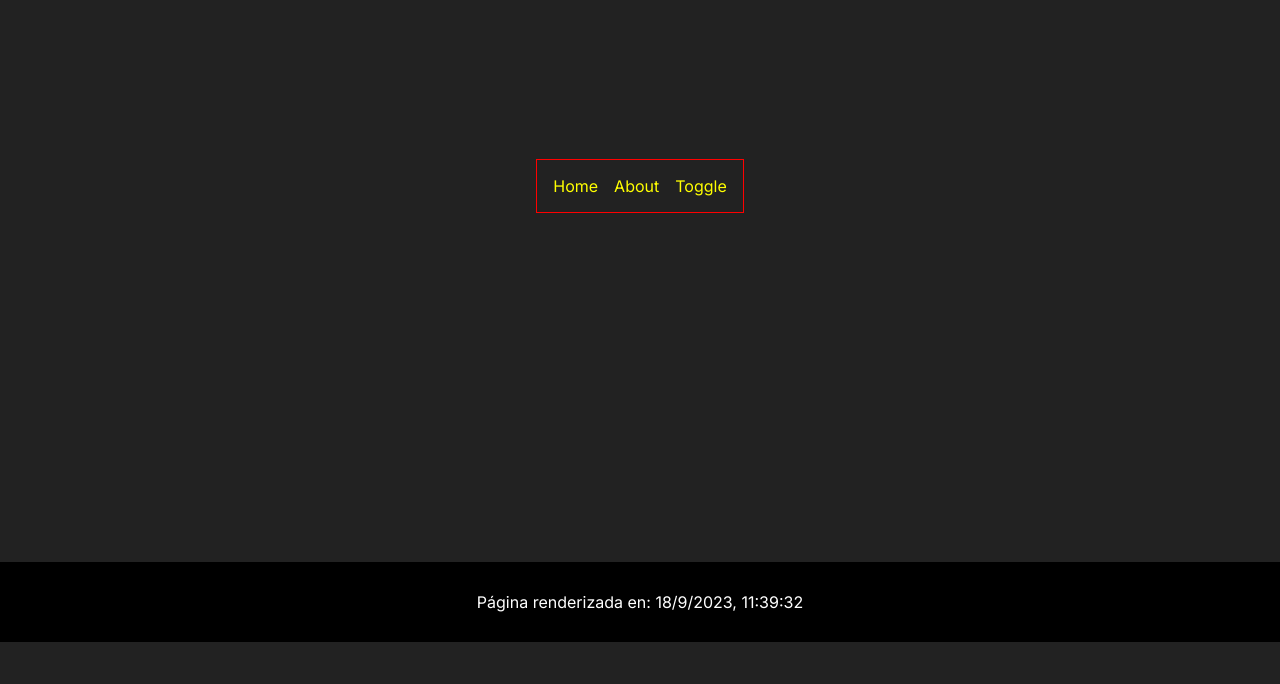
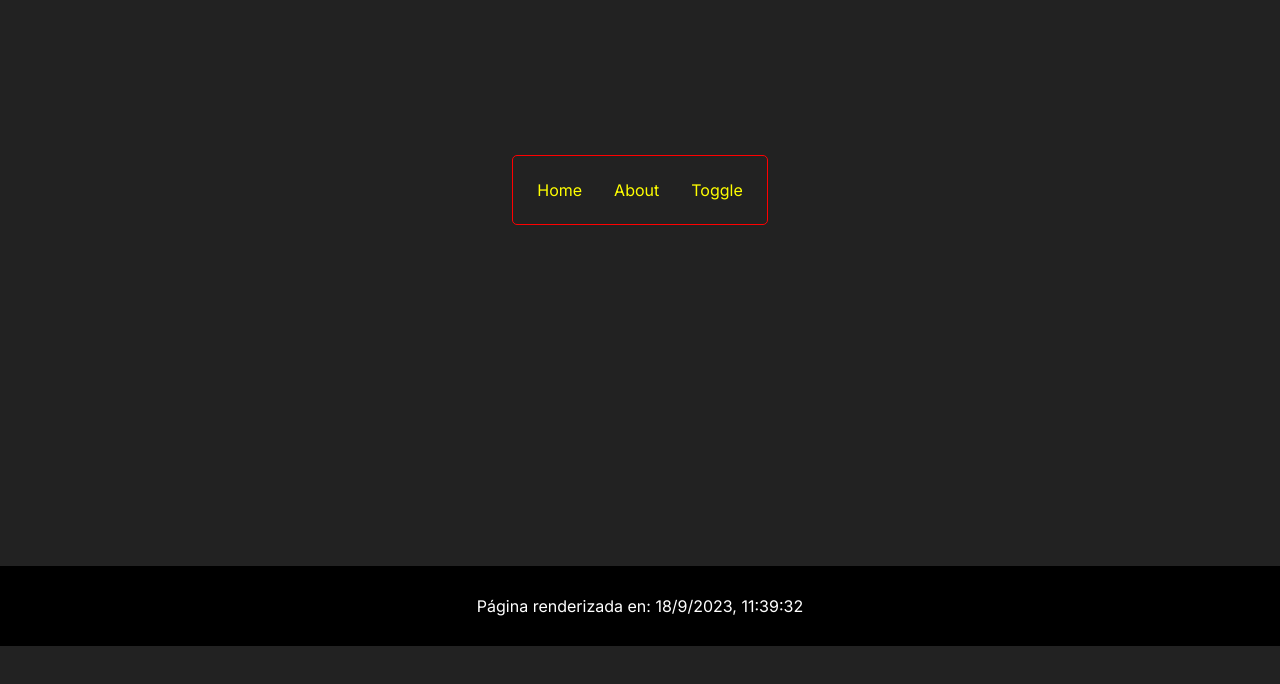
Before and after one commit to catharygr/aprendiendo-next-framework, a Next.js app: page /nav in a window 1280 px wide. Shown: the top 684 px of the page. Built offline with nearby package versions, Linux system fonts and the light colour scheme.

Commit message:
Practicando con nav el framer motion

```diff
--- a/src/app/nav/nav.module.css
+++ b/src/app/nav/nav.module.css
@@ -1,6 +1,7 @@
 .container {
   border: 1px solid red;
   padding: 1rem;
+  border-radius: 5px;
 }
 
 .ul {
@@ -8,6 +9,20 @@
   gap: 1rem;
 }
 
+.ul li {
+  position: relative;
+  padding: 0.5rem;
+}
+
 .a {
+  display: block;
   text-decoration: none;
 }
+
+.fondo {
+  position: absolute;
+  inset: 0;
+  background-color: #666;
+  border-radius: 10px;
+  z-index: -1;
+}
--- a/src/app/nav/page.js
+++ b/src/app/nav/page.js
@@ -5,18 +5,26 @@ import { motion } from "framer-motion";
 import Link from "next/link";
 
 export default function Nav() {
+  const [hoveredNavItem, setHoveredNavItem] = React.useState(null);
   return (
-    <div className={styles.container}>
+    <nav
+      className={styles.container}
+      onMouseLeave={() => setHoveredNavItem(null)}
+    >
       <ul className={styles.ul}>
-        {data.map((item) => (
-          <li key={item.slug}>
-            <Link className={styles.a} href={item.url}>
-              {item.text}
+        {data.map(({ slug, text, url }) => (
+          <li key={slug}>
+            {hoveredNavItem === slug && (
+              <motion.div layoutId="jajaja" className={styles.fondo} />
+            )}
+
+            <Link className={styles.a} href={url}>
+              {text}
             </Link>
           </li>
         ))}
       </ul>
-    </div>
+    </nav>
   );
 }
 
```
